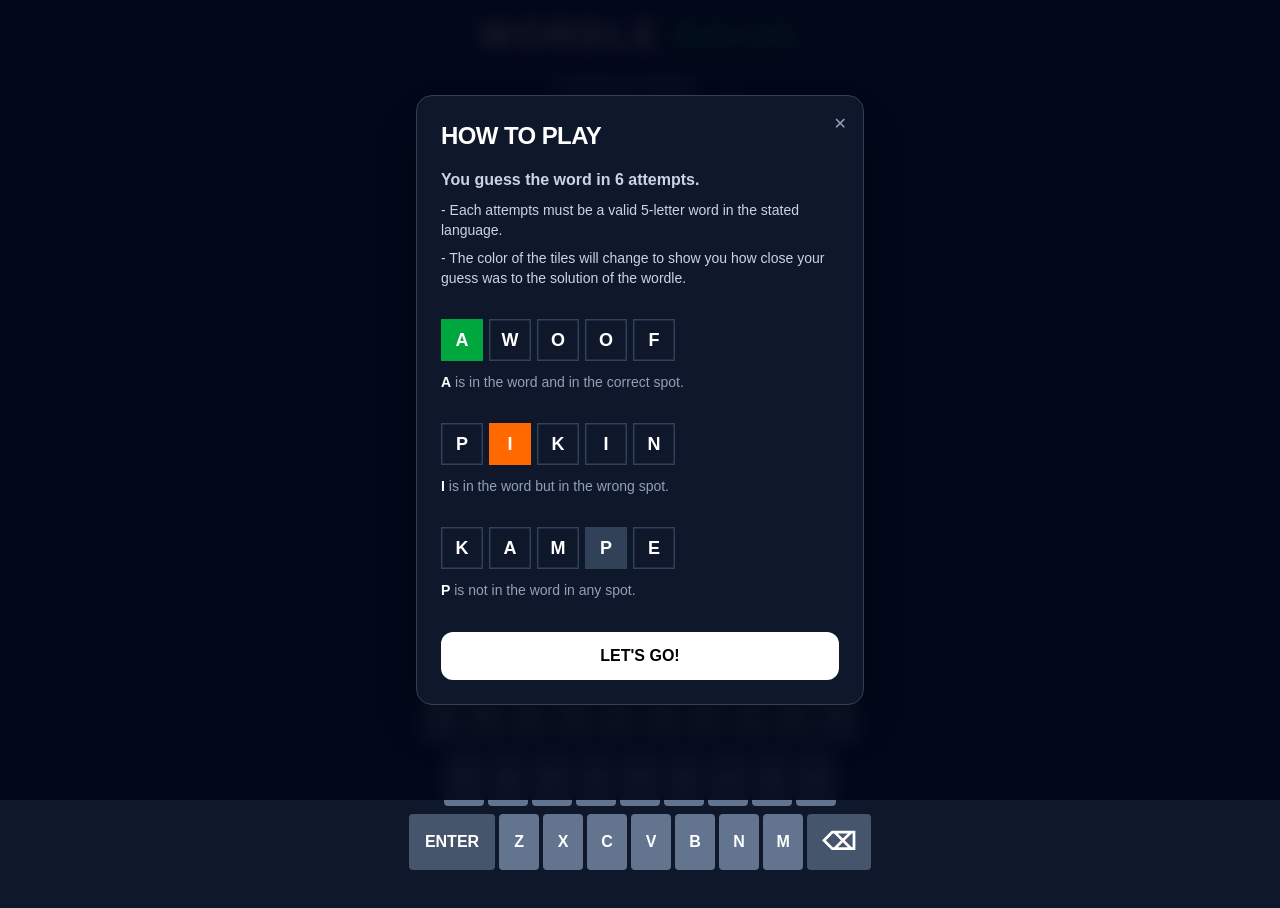
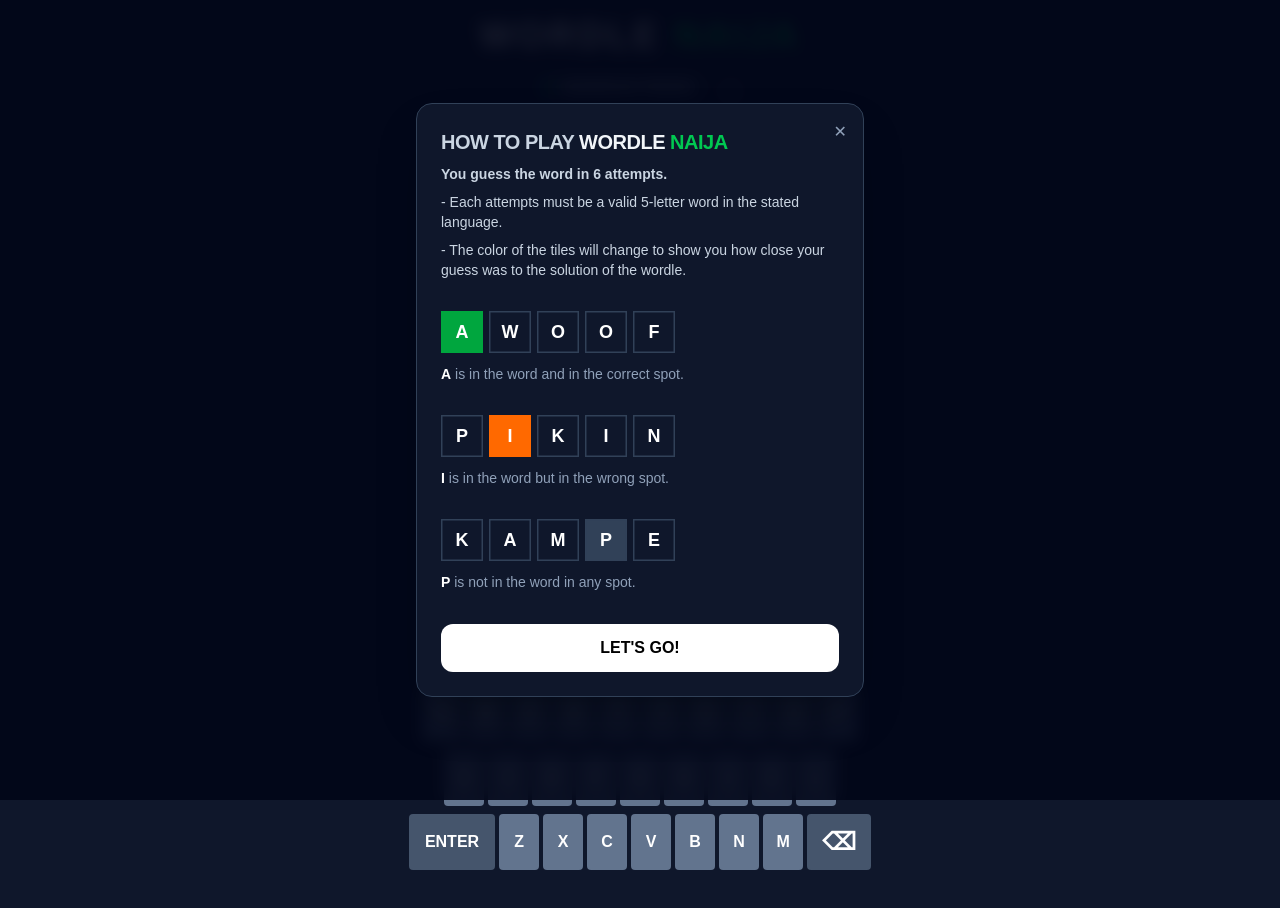
Before and after one commit to afeibukun/wordle-naija, a Next.js app: page / in a window 1280 px wide. Shown: the top 908 px of the page. Built offline with nearby package versions, Linux system fonts and the light colour scheme.

Commit message:
correct keyboard focus, include brand id in hot to play view

```diff
--- a/src/components/HiddenInput.tsx
+++ b/src/components/HiddenInput.tsx
@@ -14,7 +14,7 @@
             <input
                 type="text"
                 ref={inputRef}
-                className="absolute opacity-0 pointer-events-none -z-50"
+                className="fixed top-0 left-0 opacity-0 pointer-events-none -z-50"
                 inputMode="text" // Ensures the text keyboard opens
                 autoCapitalize="none"
                 autoComplete="off"
--- a/src/components/HowToPlay.tsx
+++ b/src/components/HowToPlay.tsx
@@ -36,10 +36,14 @@
                     ✕
                 </button>
 
-                <h2 className="text-lg md:text-2xl font-black mb-4 uppercase tracking-tight">How To Play</h2>
+                <div className="app-title text-left mb-2">
+                    <h1 className="text-lg md:text-xl font-black tracking-tight uppercase">
+                        <span className="text-slate-300">How to play</span> <span className="text-slate-100">Wordle</span> <span
+                        className="text-green-500">Naija</span></h1>
+                </div>
 
                 <div className="space-y-2 mb-6 list-disc">
-                    <p className="text-slate-300 text-sm md:text-base font-bold">
+                    <p className="text-slate-300 text-[12px] md:text-sm font-bold">
                         You guess the word in 6 attempts.
                     </p>
                     <p className="text-slate-300 text-[12px] md:text-sm">- Each attempts must be a valid 5-letter word in
--- a/src/hooks/useKeyboard.ts
+++ b/src/hooks/useKeyboard.ts
@@ -39,7 +39,7 @@
     const openProxyKeyboard = (e:MouseEvent<HTMLDivElement>) => {
         e.preventDefault();
         if (inputRef.current) {
-            inputRef.current.focus();
+            inputRef.current.focus({preventScroll: true});
             // setDefaultKeyboardListenerActive(false)
             disableSurfaceKeyboard()
         }
```
